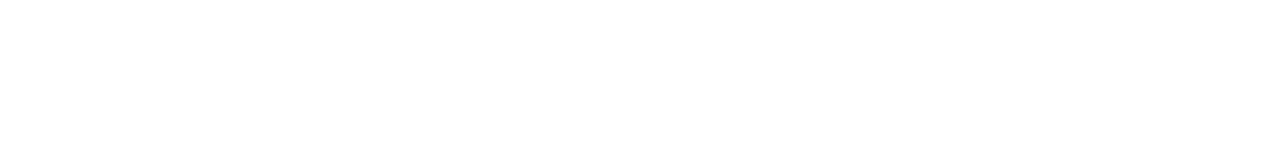
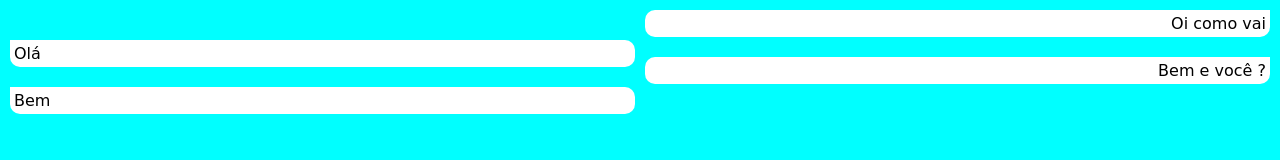
Before and after one commit to JoaoFelixx/robot-chat, a plain HTML site: page index.html in a window 1280 px wide. Drawn offline with Linux system fonts and the light colour scheme; a web font is replaced by a local one.

Commit message:
Segundo dia de trabalho

```diff
--- a/css/style.css
+++ b/css/style.css
@@ -0,0 +1,34 @@
+@import url('https://fonts.googleapis.com/css2?family=Akaya+Telivigala&display=swap');
+body {
+  padding: 10px;
+  margin: 0px;
+  font-family: 'Akaya Telivigala', cursive;
+  background-color: rgb(0, 255, 255);
+}
+
+.grid {
+
+  display: grid;
+  grid-template-columns: 1fr 1fr;
+  grid-gap: 20px 10px;
+}
+
+.box-left {
+  position: relative;
+  text-align: end;
+  border-bottom-left-radius: 10px;
+  border-bottom-right-radius: 10px;
+  border-top-left-radius: 10px;
+  padding: 4px;
+  background-color: rgb(255,255,255);
+}
+
+.box-right {
+  border-bottom-left-radius: 10px;
+  border-bottom-right-radius: 10px;
+  border-top-right-radius: 10px;
+  position: relative;
+  top: 30px;
+  padding: 4px;
+  background-color: rgb(255,255,255);
+}
--- a/database/robot.json
+++ /dev/null
@@ -1,22 +0,0 @@
-{
-  "oi": "Olá qual seu nome ?",
-  "ola": "Oi qual seu nome ?",
-  "eae": "Eae haha qual seu nome ?",
-  "tudobem": "",
-  "comovai": "",
-  "": "",
-  "": "",
-  "": "",
-  "": "",
-  "": "",
-  "": "",
-  "": "",
-  "": "",
-  "": "",
-  "": "",
-  "": "",
-  "": "",
-  "": "",
-  "": "",
-  "": ""
-}
--- a/index.html
+++ b/index.html
@@ -3,14 +3,19 @@
 
 <head>
   <meta charset="UTF-8">
-  <meta name="viewport" content="width=device-width, initial-scale=1.0">
+  <meta name="viewport" content="width=device-width, initial-scale=1, shrink-to-fit=no">
   <link rel="stylesheet" href="css/style.css">
   <title>Robot</title>
 </head>
 
 <body>
-
-  <script src="js/script.js"></script>
+  <div class="grid">
+   <div class="box-right">Olá</div>
+   <div class="box-left">Oi como vai</div>
+   <div class="box-right">Bem</div>
+   <div class="box-left">Bem e você ?</div>
+  </div>
+  <!-- <script src="js/script.js"></script> -->
 </body>
 
 </html>
--- a/js/script.js
+++ b/js/script.js
@@ -1,15 +1,21 @@
 async function connectionWithRobot(database)  {
-  let acess  = await fetch(database);
-  let result = await acess.json();
-    return result
+  const acess  = await fetch(database);
+  const result = await acess.json();
+    return await result
 }
 
-async function start() {
-  const database = '../database/robot.json'
-  const Robot = await connectionWithRobot(database);
-  console.log(Robot)
+async function startRobot(database) {
+  return await connectionWithRobot(database);
 }
 
 
+const robot = startRobot('../database/Robot_req.json')
+  .then(resolve => {
 
-window.onload = start;
+    const question = prompt('Digite algo');
+
+    console.log(resolve[question]);
+
+
+  })
+  .catch(error =>  console.warn('failed connection',error))
```
Also changed, not shown: database/Robot_req.json (added, +10 -0 lines), database/Robot_res.json (added, +17 -0 lines).
